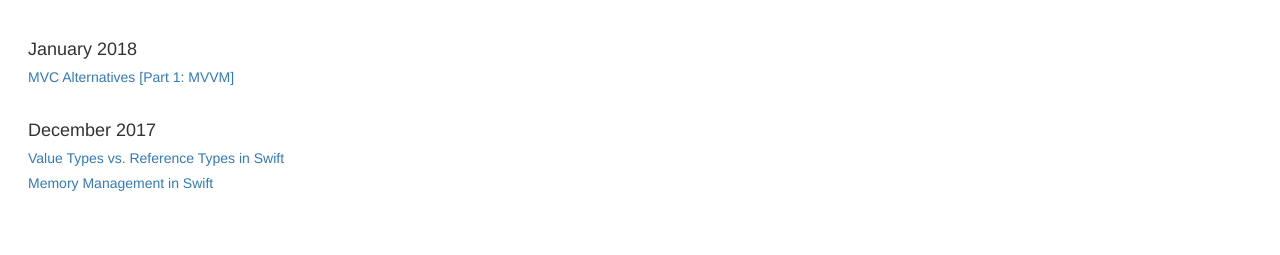
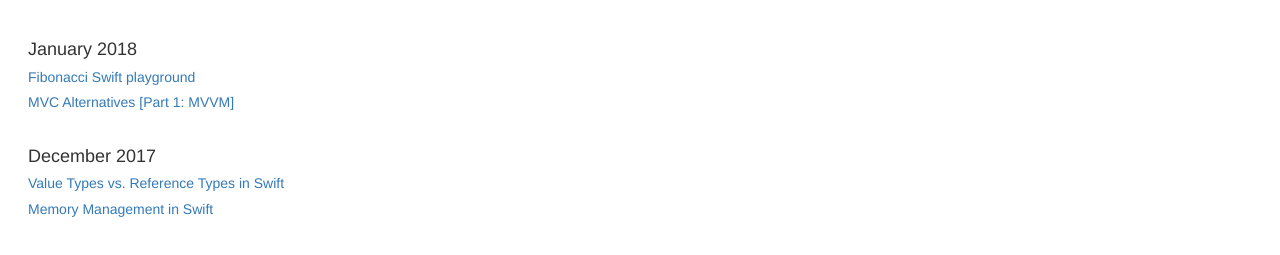
Before and after one commit to masiht/masihtabrizi.com, a plain HTML site: page blog.html in a window 1280 px wide. Shown: the part 83-338 px from the top of the page. Drawn offline with Linux system fonts and the light colour scheme.

Commit message:
[blog] adding a post: fibs

```diff
--- a/blog.html
+++ b/blog.html
@@ -46,6 +46,15 @@
                   <ol>
                     <li>
                       <article>
+                        <a href="https://medium.com/@m.tabrizi/fibonacci-swift-playground-f56d1ff3ea99">
+                          <div>
+                            <h5>Fibonacci Swift playground</h5>
+                          </div>
+                        </a>
+                      </article>
+                    </li>
+                    <li>
+                      <article>
                         <a href="https://medium.com/@m.tabrizi/mvc-alternatives-part-1-9fa72f859bd7">
                           <div>
                             <h5>MVC Alternatives [Part 1: MVVM]</h5>
```
